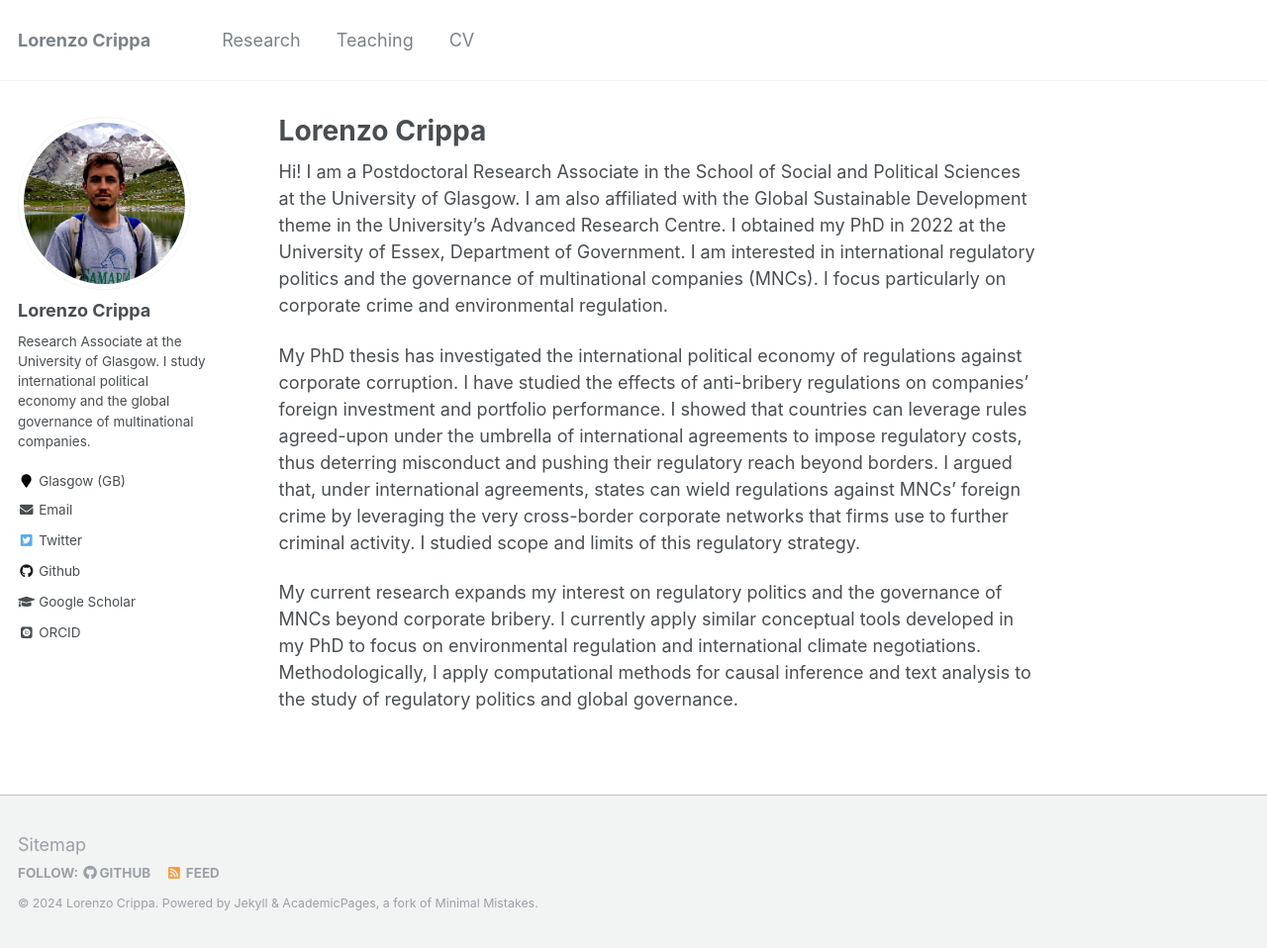
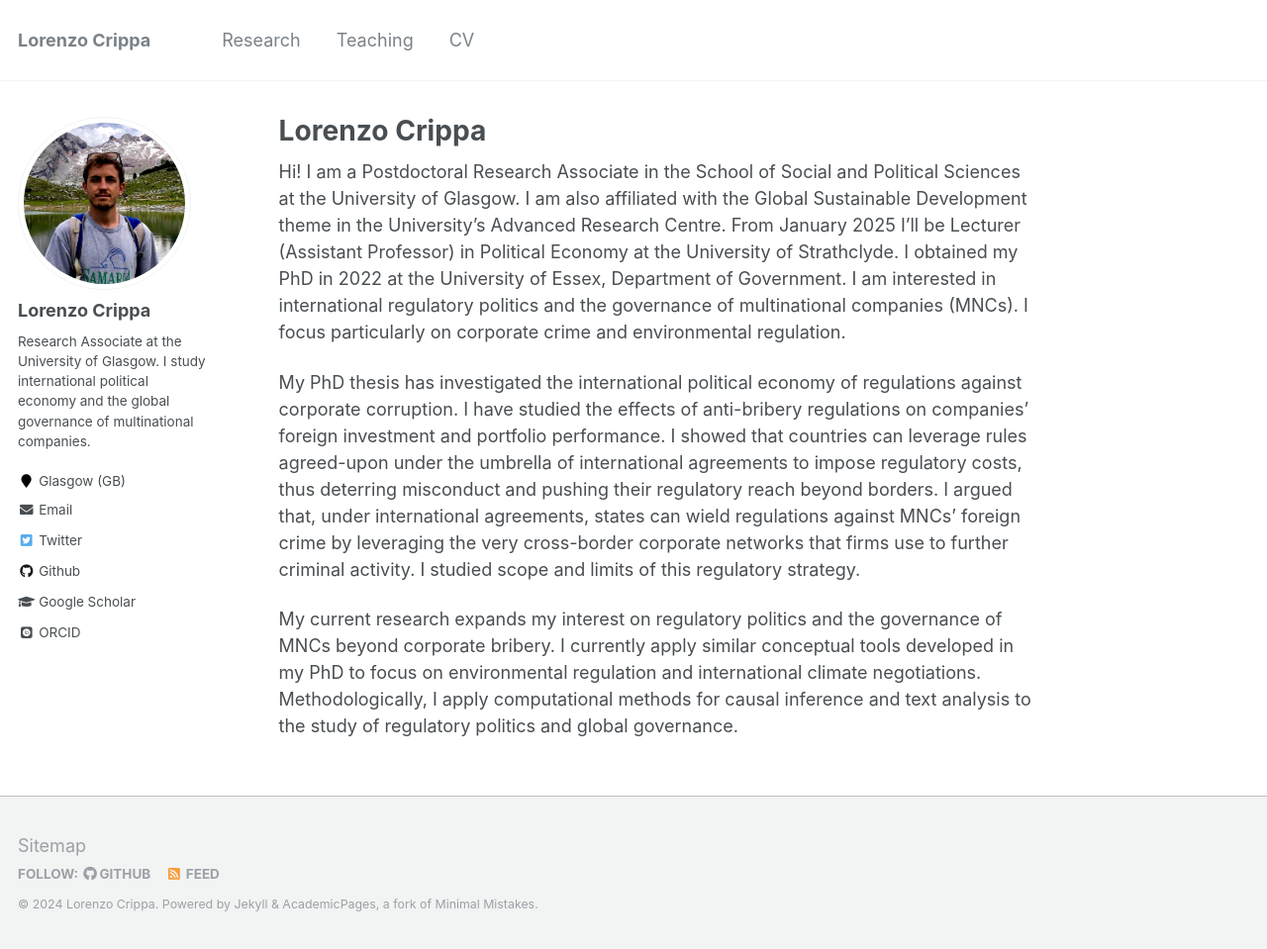
Before and after one commit to lorenzo-crippa/lorenzo-crippa.github.io, a Jekyll site: the page built from _pages/about.md, in a window 1280 px wide and 959 px high. Shown: the whole window at 99% size. Built offline with Jekyll 4.4.1, drawn with Linux system fonts in a browser that asks for light colours; some web fonts are replaced.

Commit message:
Update about.md

```diff
--- a/_pages/about.md
+++ b/_pages/about.md
@@ -8,7 +8,7 @@ redirect_from:
   - /about.html
 ---
 
-Hi! I am a Postdoctoral Research Associate in the School of Social and Political Sciences at the University of Glasgow. I am also affiliated with the Global Sustainable Development theme in the University's Advanced Research Centre. I obtained my PhD in 2022 at the University of Essex, Department of Government. I am interested in international regulatory politics and the governance of multinational companies (MNCs). I focus particularly on corporate crime and environmental regulation.
+Hi! I am a Postdoctoral Research Associate in the School of Social and Political Sciences at the University of Glasgow. I am also affiliated with the Global Sustainable Development theme in the University's Advanced Research Centre. From January 2025 I'll be Lecturer (Assistant Professor) in Political Economy at the University of Strathclyde. I obtained my PhD in 2022 at the University of Essex, Department of Government. I am interested in international regulatory politics and the governance of multinational companies (MNCs). I focus particularly on corporate crime and environmental regulation.
 
 My PhD thesis has investigated the international political economy of regulations against corporate corruption. I have studied the effects of anti-bribery regulations on companies' foreign investment and portfolio performance. I showed that countries can leverage rules agreed-upon under the umbrella of international agreements to impose regulatory costs, thus deterring misconduct and pushing their regulatory reach beyond borders. I argued that, under international agreements, states can wield regulations against MNCs' foreign crime by leveraging the very cross-border corporate networks that firms use to further criminal activity. I studied scope and limits of this regulatory strategy.
 
```
